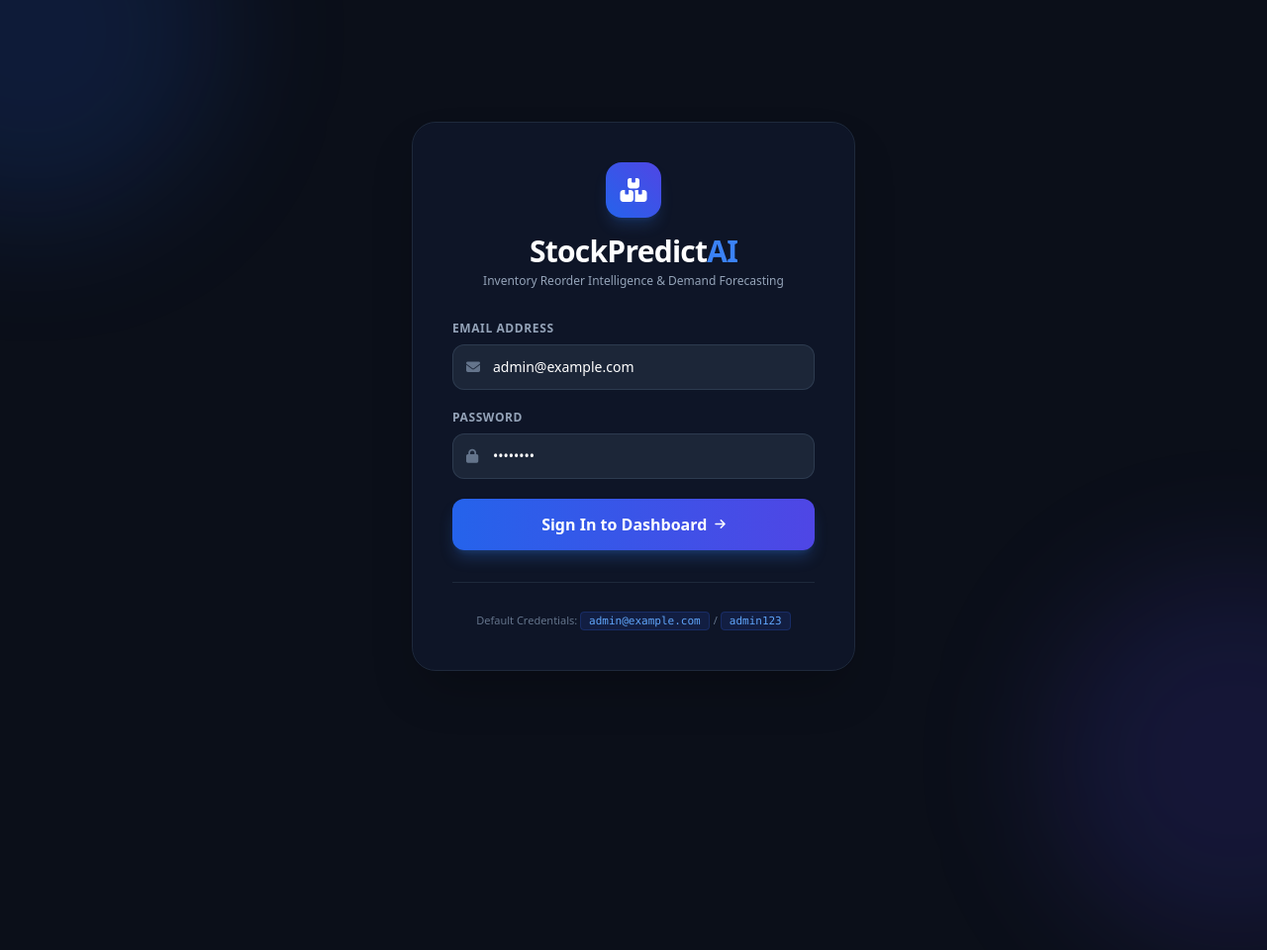
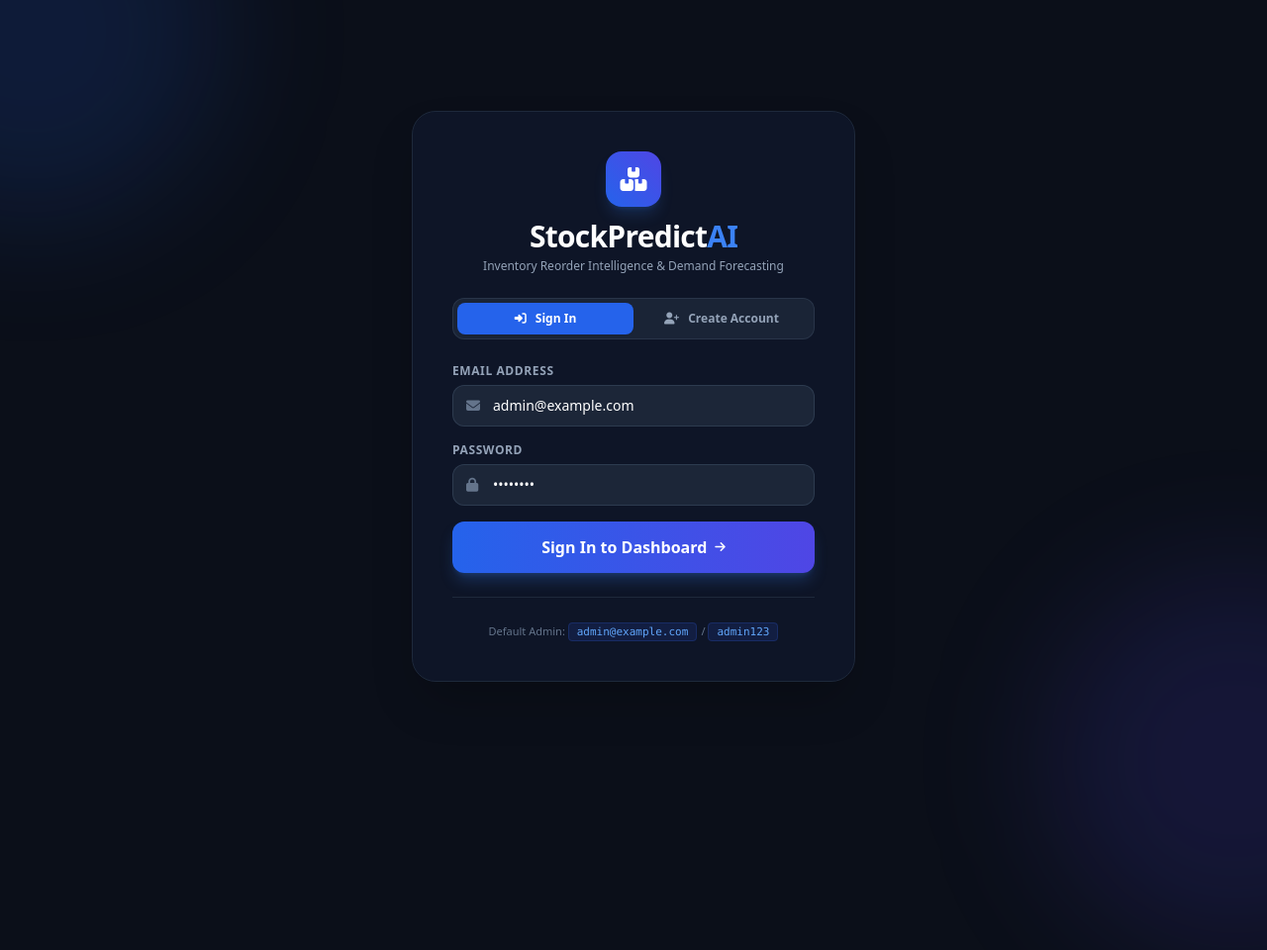
Before and after one commit to manisha02710/inventory-reorder-system, a FastAPI app: page /login in a window 1280 px wide; the page is wider, and only the part inside the window is pictured. Shown: that part at 99% size. Run offline with FastAPI, Linux system fonts and the light colour scheme; some libraries are stand-ins or nearby versions.

Commit message:
Add user registration / create account feature with tabbed dark UI and auth API

```diff
--- a/app/templates/login.html
+++ b/app/templates/login.html
@@ -3,7 +3,7 @@
 <head>
     <meta charset="UTF-8">
     <meta name="viewport" content="width=device-width, initial-scale=1.0">
-    <title>Login - StockPredictAI</title>
+    <title>Login & Sign Up - StockPredictAI</title>
     <script src="https://cdn.tailwindcss.com"></script>
     <link rel="stylesheet" href="https://cdnjs.cloudflare.com/ajax/libs/font-awesome/6.4.0/css/all.min.css">
     <style>
@@ -19,48 +19,67 @@
     <div class="absolute -bottom-40 -right-40 w-96 h-96 bg-indigo-600/15 rounded-full blur-3xl pointer-events-none"></div>
 
     <div class="bg-slate-900/90 backdrop-blur-xl p-8 sm:p-10 rounded-3xl shadow-2xl border border-slate-800 w-full max-w-md relative z-10">
-        <div class="text-center mb-8">
-            <div class="w-14 h-14 rounded-2xl bg-gradient-to-tr from-blue-600 to-indigo-600 flex items-center justify-center text-white text-2xl font-bold shadow-lg shadow-blue-500/20 mx-auto mb-4">
+        <!-- Logo & Header -->
+        <div class="text-center mb-6">
+            <div class="w-14 h-14 rounded-2xl bg-gradient-to-tr from-blue-600 to-indigo-600 flex items-center justify-center text-white text-2xl font-bold shadow-lg shadow-blue-500/20 mx-auto mb-3">
                 <i class="fa-solid fa-boxes-stacked"></i>
             </div>
             <h1 class="text-2xl sm:text-3xl font-black text-white tracking-tight">StockPredict<span class="text-blue-500">AI</span></h1>
             <p class="text-xs text-slate-400 mt-1">Inventory Reorder Intelligence & Demand Forecasting</p>
         </div>
 
-        <form id="loginForm" class="space-y-5">
+        <!-- Auth Tabs: Sign In / Create Account -->
+        <div class="flex p-1 bg-slate-800/80 rounded-xl border border-slate-700/60 mb-6">
+            <button type="button" id="tabLogin" onclick="switchAuthTab('login')"
+                class="flex-1 py-2 text-xs font-bold rounded-lg text-white bg-blue-600 shadow-sm transition">
+                <i class="fa-solid fa-right-to-bracket mr-1.5"></i> Sign In
+            </button>
+            <button type="button" id="tabRegister" onclick="switchAuthTab('register')"
+                class="flex-1 py-2 text-xs font-bold rounded-lg text-slate-400 hover:text-white transition">
+                <i class="fa-solid fa-user-plus mr-1.5"></i> Create Account
+            </button>
+        </div>
+
+        <!-- Form (Shared between Login and Register) -->
+        <form id="authForm" class="space-y-4">
             <div>
-                <label class="block text-xs font-bold uppercase tracking-wider text-slate-400 mb-2">Email Address</label>
+                <label class="block text-xs font-bold uppercase tracking-wider text-slate-400 mb-1.5">Email Address</label>
                 <div class="relative">
                     <span class="absolute inset-y-0 left-0 flex items-center pl-3.5 text-slate-500">
                         <i class="fa-solid fa-envelope text-sm"></i>
                     </span>
-                    <input type="email" name="email" value="admin@example.com" required
-                        class="w-full bg-slate-800/90 border border-slate-700/80 rounded-xl pl-10 pr-4 py-3 text-sm text-white placeholder-slate-500 focus:ring-2 focus:ring-blue-500 focus:border-blue-500 outline-none transition">
+                    <input type="email" id="authEmail" name="email" value="admin@example.com" required
+                        placeholder="yourname@company.com"
+                        class="w-full bg-slate-800/90 border border-slate-700/80 rounded-xl pl-10 pr-4 py-2.5 text-sm text-white placeholder-slate-500 focus:ring-2 focus:ring-blue-500 focus:border-blue-500 outline-none transition">
                 </div>
             </div>
 
             <div>
-                <label class="block text-xs font-bold uppercase tracking-wider text-slate-400 mb-2">Password</label>
+                <label class="block text-xs font-bold uppercase tracking-wider text-slate-400 mb-1.5">Password</label>
                 <div class="relative">
                     <span class="absolute inset-y-0 left-0 flex items-center pl-3.5 text-slate-500">
                         <i class="fa-solid fa-lock text-sm"></i>
                     </span>
-                    <input type="password" name="password" value="admin123" required
-                        class="w-full bg-slate-800/90 border border-slate-700/80 rounded-xl pl-10 pr-4 py-3 text-sm text-white placeholder-slate-500 focus:ring-2 focus:ring-blue-500 focus:border-blue-500 outline-none transition">
+                    <input type="password" id="authPassword" name="password" value="admin123" required
+                        placeholder="••••••••"
+                        class="w-full bg-slate-800/90 border border-slate-700/80 rounded-xl pl-10 pr-4 py-2.5 text-sm text-white placeholder-slate-500 focus:ring-2 focus:ring-blue-500 focus:border-blue-500 outline-none transition">
                 </div>
+                <p id="passwordHint" class="text-[11px] text-slate-500 mt-1 hidden">Must be at least 4 characters</p>
             </div>
 
             <button type="submit" id="submitBtn"
-                class="w-full py-3.5 bg-gradient-to-r from-blue-600 to-indigo-600 hover:from-blue-500 hover:to-indigo-500 text-white font-bold rounded-xl shadow-lg shadow-blue-500/25 transition transform active:scale-98 flex items-center justify-center gap-2">
-                <span>Sign In to Dashboard</span>
+                class="w-full py-3.5 bg-gradient-to-r from-blue-600 to-indigo-600 hover:from-blue-500 hover:to-indigo-500 text-white font-bold rounded-xl shadow-lg shadow-blue-500/25 transition transform active:scale-98 flex items-center justify-center gap-2 mt-2">
+                <span id="submitBtnText">Sign In to Dashboard</span>
                 <i class="fa-solid fa-arrow-right text-xs"></i>
             </button>
         </form>
 
         <div id="error" class="hidden mt-4 p-3 bg-rose-950/60 border border-rose-800/60 rounded-xl text-rose-300 text-xs text-center"></div>
+        <div id="success" class="hidden mt-4 p-3 bg-emerald-950/60 border border-emerald-800/60 rounded-xl text-emerald-300 text-xs text-center"></div>
 
-        <div class="mt-8 pt-6 border-t border-slate-800 text-center">
-            <span class="text-[11px] text-slate-500">Default Credentials: </span>
+        <!-- Default Credentials Helper (Visible only on Sign In tab) -->
+        <div id="defaultCredsBox" class="mt-6 pt-5 border-t border-slate-800 text-center">
+            <span class="text-[11px] text-slate-500">Default Admin: </span>
             <code class="text-[11px] text-blue-400 font-mono bg-blue-950/60 px-2 py-0.5 rounded border border-blue-900/50">admin@example.com</code>
             <span class="text-[11px] text-slate-500"> / </span>
             <code class="text-[11px] text-blue-400 font-mono bg-blue-950/60 px-2 py-0.5 rounded border border-blue-900/50">admin123</code>
@@ -68,22 +87,72 @@
     </div>
 
     <script>
-        document.getElementById('loginForm').onsubmit = async (e) => {
+        let currentMode = 'login'; // 'login' or 'register'
+
+        function switchAuthTab(mode) {
+            currentMode = mode;
+            const tabLogin = document.getElementById('tabLogin');
+            const tabRegister = document.getElementById('tabRegister');
+            const submitBtnText = document.getElementById('submitBtnText');
+            const defaultCredsBox = document.getElementById('defaultCredsBox');
+            const passwordHint = document.getElementById('passwordHint');
+            const emailInput = document.getElementById('authEmail');
+            const passInput = document.getElementById('authPassword');
+            const errEl = document.getElementById('error');
+            const successEl = document.getElementById('success');
+
+            errEl.classList.add('hidden');
+            successEl.classList.add('hidden');
+
+            if (mode === 'register') {
+                tabRegister.className = "flex-1 py-2 text-xs font-bold rounded-lg text-white bg-blue-600 shadow-sm transition";
+                tabLogin.className = "flex-1 py-2 text-xs font-bold rounded-lg text-slate-400 hover:text-white transition";
+                submitBtnText.textContent = "Create Account & Sign In";
+                defaultCredsBox.classList.add('hidden');
+                passwordHint.classList.remove('hidden');
+                if (emailInput.value === 'admin@example.com') emailInput.value = '';
+                if (passInput.value === 'admin123') passInput.value = '';
+                emailInput.focus();
+            } else {
+                tabLogin.className = "flex-1 py-2 text-xs font-bold rounded-lg text-white bg-blue-600 shadow-sm transition";
+                tabRegister.className = "flex-1 py-2 text-xs font-bold rounded-lg text-slate-400 hover:text-white transition";
+                submitBtnText.textContent = "Sign In to Dashboard";
+                defaultCredsBox.classList.remove('hidden');
+                passwordHint.classList.add('hidden');
+                if (!emailInput.value) emailInput.value = 'admin@example.com';
+                if (!passInput.value) passInput.value = 'admin123';
+            }
+        }
+
+        document.getElementById('authForm').onsubmit = async (e) => {
             e.preventDefault();
             const btn = document.getElementById('submitBtn');
+            const btnText = document.getElementById('submitBtnText');
             const errEl = document.getElementById('error');
+            const successEl = document.getElementById('success');
+
             errEl.classList.add('hidden');
+            successEl.classList.add('hidden');
             btn.disabled = true;
-            btn.innerHTML = '<i class="fa-solid fa-circle-notch fa-spin"></i> Signing in...';
+
+            const endpoint = currentMode === 'register' ? '/auth/register' : '/auth/login';
+            btnText.innerHTML = `<i class="fa-solid fa-circle-notch fa-spin"></i> ${currentMode === 'register' ? 'Creating account...' : 'Signing in...'}`;
 
             try {
                 const formData = new FormData(e.target);
-                const res = await fetch('/auth/login', { method: 'POST', body: formData });
+                const res = await fetch(endpoint, { method: 'POST', body: formData });
+                const data = await res.json();
+
                 if (res.ok) {
-                    window.location.href = '/';
+                    if (currentMode === 'register') {
+                        successEl.textContent = "Account created successfully! Loading dashboard...";
+                        successEl.classList.remove('hidden');
+                    }
+                    setTimeout(() => {
+                        window.location.href = '/';
+                    }, 400);
                 } else {
-                    const data = await res.json();
-                    errEl.textContent = data.detail || "Incorrect email or password";
+                    errEl.textContent = data.detail || "Authentication failed. Please check details.";
                     errEl.classList.remove('hidden');
                 }
             } catch (err) {
@@ -91,7 +160,7 @@
                 errEl.classList.remove('hidden');
             } finally {
                 btn.disabled = false;
-                btn.innerHTML = '<span>Sign In to Dashboard</span><i class="fa-solid fa-arrow-right text-xs"></i>';
+                btnText.textContent = currentMode === 'register' ? 'Create Account & Sign In' : 'Sign In to Dashboard';
             }
         };
     </script>
```
Also changed, not shown: app/api/v1/auth.py (+36 -3 lines), inventory.db.
